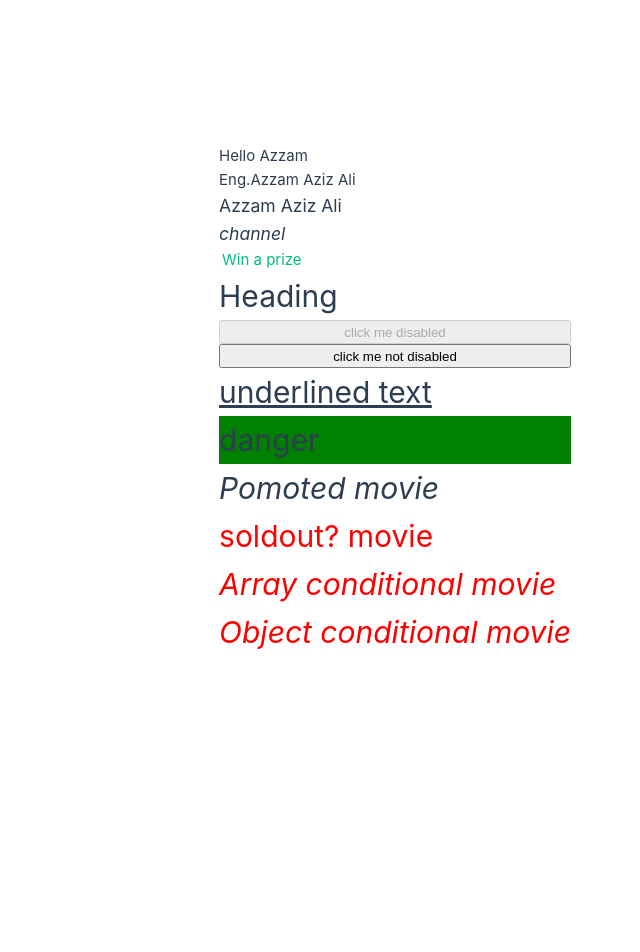
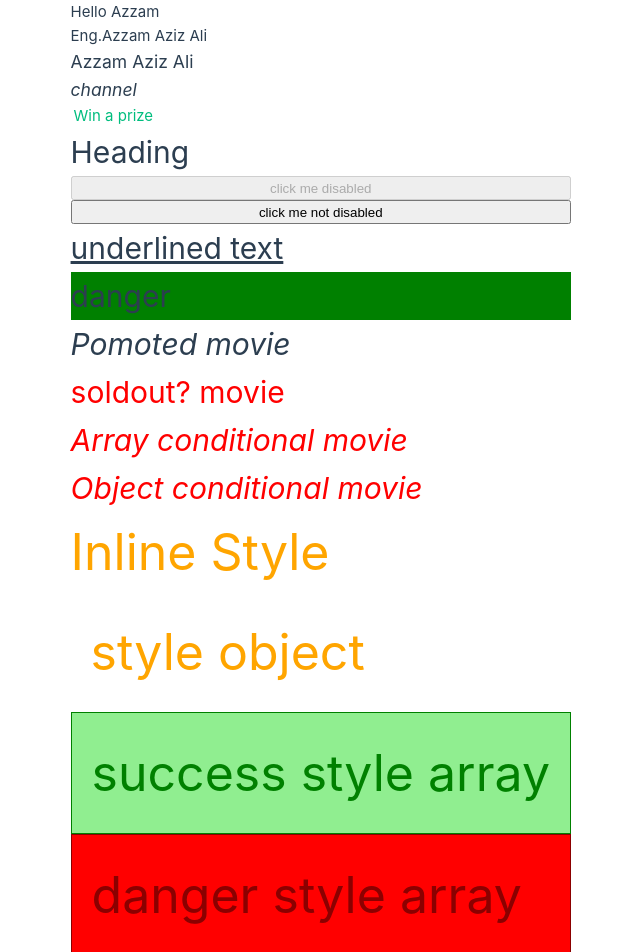
Before and after one commit to Azz3m90/VueJS, a Vue app: page / in a window 1280 px wide. Shown: the top 952 px of the page, without its empty margins (69-709 px from the left). Before the commit the page ends 800 px from the top, so only its background shows below. Built offline with nearby package versions, Linux system fonts and the light colour scheme.

Commit message:
bining style

```diff
--- a/src/App.vue
+++ b/src/App.vue
@@ -20,6 +20,14 @@
   new:!isSoldOut,
   soldout:isSoldOut
  }">Object conditional movie  </h1><br>
+ <h2 v-bind:style="{
+  color:highlightColor,
+  'font-size':headerSize +'px',
+  fontSize:headerSize +'px',
+ }">Inline Style</h2><br>
+  <h2 v-bind:style="styleObject">style object</h2><br>
+  <div v-bind:style="[baseStyleObject , successStyleObject]">success style array</div><br>
+  <div v-bind:style="[baseStyleObject , dangerStyleObject]">danger style array</div><br>
 
 </template>
 
@@ -60,6 +68,29 @@ export default {
       success:"success",
       isPromoted:true,
       isSoldOut:true,
+      highlightColor:"orange",
+      headerSize:50,
+      styleObject:{
+      color:"orange",
+      fontSize:50+'px',
+      padding:20+'px',
+      },
+      baseStyleObject:{
+        fontSize:'50px',
+        padding:'20px',
+      },
+      successStyleObject:{
+        color:'green',
+        backgroundColor:'lightgreen',
+        border:'1px solid green',
+
+      },
+        dangerStyleObject:{
+        color:'darkred',
+        backgroundColor:'red',
+        border:'1px solid darkred',
+
+      },
     };
   }
 }
```
